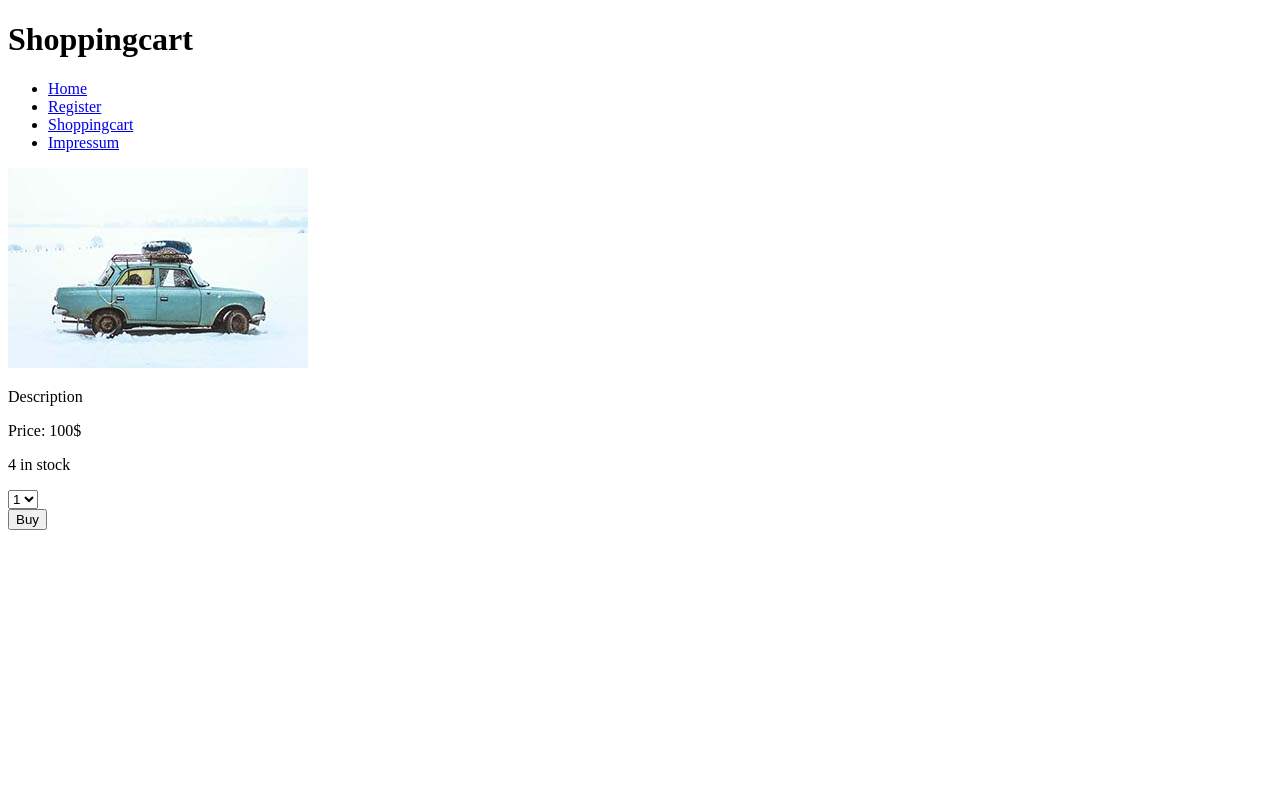
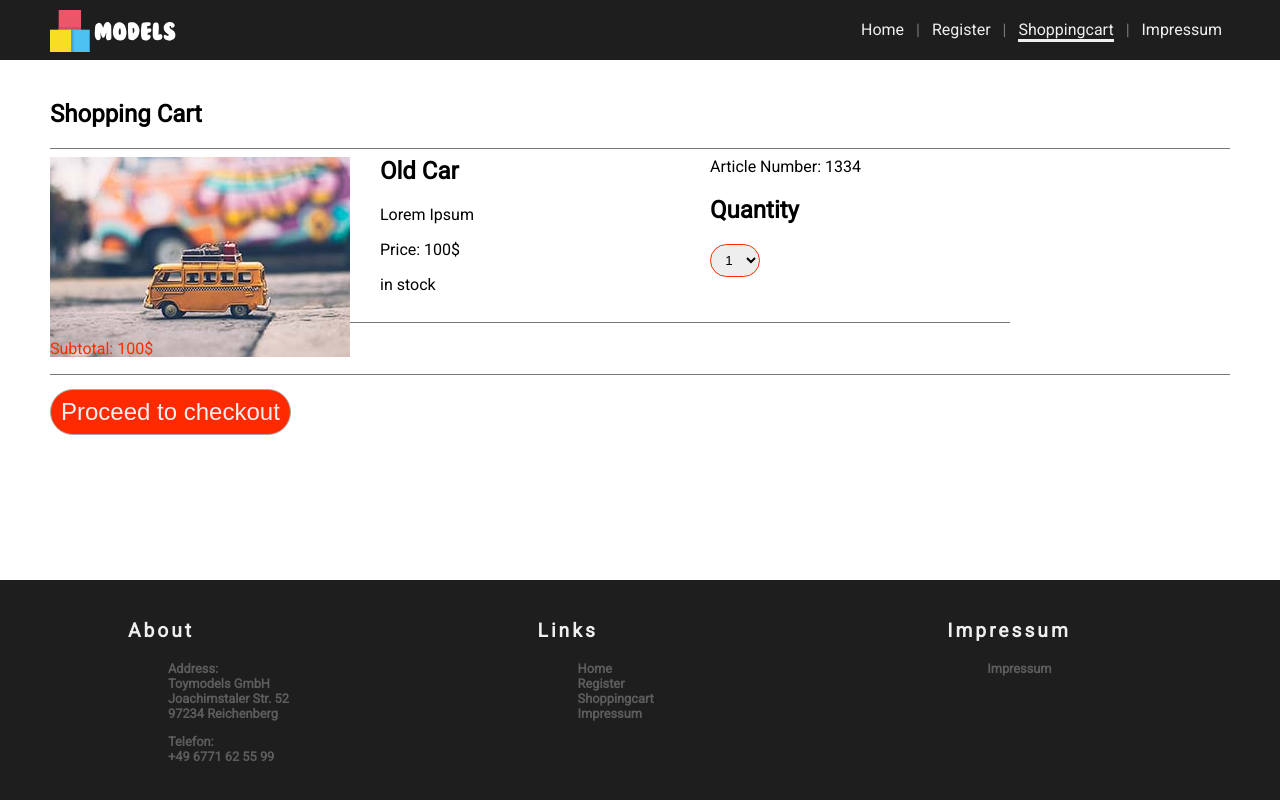
Before and after one commit to Domi71515/WebProg_Praktikum, a PHP site: page /shoppingcart_oldcar.html in a window 1280 px wide. Run offline with PHP 8.4, Linux system fonts and the light colour scheme.

Commit message:
ADD shoppingcart with article

```diff
--- a/htdocs/css/print.css
+++ b/htdocs/css/print.css
@@ -17,6 +17,10 @@ footer {
 
 img {
     page-break-inside: avoid;
+}
+
+#checkout {
+    display: none;
 }
 
 #searchfilter input[type="search"] {
--- a/htdocs/css/style.css
+++ b/htdocs/css/style.css
@@ -107,23 +107,6 @@ header h1 {
   font-size: 3rem;
 }
 
-/* BUY */
-#buy {
-  width: 100%;
-  height: 80px;
-  color: var(--main-text-color);
-  line-height: 80px;
-}
-
-#buy input[type="submit"] {
-  border-radius: 50vh;
-  padding: 8px 10px;
-  border: 1px solid #aaaaaa;
-  outline: none;
-  font-size: 1.5rem;
-}
-
-
 
 /* FILTER*/
 #searchfilter select {
@@ -209,6 +192,97 @@ header h1 {
 #searchfilter select:focus {
   border-radius: 0;
   border-color: var(--main-accent-color);
+}
+
+/* SHOPPINGCART */
+
+#shoppingcartElement {
+  border-top: var(--main-nav-color-line) 1px solid;
+  border-bottom: var(--main-nav-color-line) 1px solid;
+}
+
+#shoppingcartElement>article  {
+  display: inline-block;
+  flex-direction: flex-flow;
+  column-count: 3;
+  grid-template-columns: 1fr 1fr 1fr;
+  column-gap: 30px;
+  padding: 8px 0;
+  margin: auto;
+}
+
+#shoppingcartElement>article>.img {
+  grid-column-start: 1;
+  grid-column-end: 1;
+  margin: auto 0 auto 0;
+}
+
+#shoppingcartElement>article>.text {
+  grid-column-start: 2;
+  grid-column-end: 2;
+  text-align: left;
+  margin: auto 0 auto 0;
+}
+
+#shoppingcartElement>article>.quantity {
+  grid-column-start: 3;
+  grid-column-end: 3;
+  text-align: left;
+  margin: auto 0 auto 0;
+  display: block;
+}
+
+#subtotal {
+  color: var(--main-accent-color);
+}
+
+/* BUY */
+#checkout {
+  width: 100%;
+  height: 80px;
+  color: var(--main-text-color);
+  line-height: 80px;
+}
+
+#checkout input[type="submit"] {
+  border-radius: 50vh;
+  padding: 8px 10px;
+  border: 1px solid #aaaaaa;
+  outline: none;
+  font-size: 1.5rem;
+}
+
+/* SELECT QUANTITY*/
+#quantity select {
+  border-radius: 0;
+  border-radius: 50vh;
+  border: 1px solid #eeeeee;
+  background: #eeeeee;
+  padding: 7px 10px;
+  outline: none;
+  text-align: center;
+}
+
+#quantity select:focus {
+  border-radius: 0;
+  border-radius: 50vh;
+  border-color: var(--main-accent-color);
+}
+
+/* BUY ARTICLE*/
+#buyArticle {
+  width: 100%;
+  height: 80px;
+  color: var(--main-text-color);
+  line-height: 80px;
+}
+
+#buyArticle input[type="submit"] {
+  border-radius: 50vh;
+  padding: 8px 10px;
+  border: 1px solid #aaaaaa;
+  outline: none;
+  font-size: 1.5rem;
 }
 
 /* FOOTER */
--- a/htdocs/shoppingcart_oldcar.html
+++ b/htdocs/shoppingcart_oldcar.html
@@ -1,41 +1,114 @@
 <!DOCTYPE html>
-<html>
+<html lang="en">
+
 <head>
   <meta charset="UTF-8">
-    <title>shoppingcart</title>
+  <title>Toymodels GmbH - Shoppingcart</title>
+
+  <link href="https://fonts.googleapis.com/css?family=Roboto" rel="stylesheet">
+  <link rel="stylesheet" href="css/style.css" type="text/css" />
+  <link rel="stylesheet" href="css/mobile.css" type="text/css" media="(max-width: 1024px)" />
+  <link rel="stylesheet" href="css/print.css" type="text/css" media="print" />
+  <link rel="shortcut icon" href="favicon.ico">
 </head>
+
 <body>
-    <header>
-      <h1>Shoppingcart</h1>
-    </header>
 
-<!--    Navigation-->
+  <!-- Navigation -->
   <nav>
+    <a href="index.html">
+      <img src="img/Toymodel_Logo.svg" id="brand">
+    </a>
+    <section id="burgerMenu">
+      <img src="img/menu.png">
+    </section>
+    <ul>
+      <li><a href="index.html" alt="Home">Home</a></li>
+      <li>|</li>
+      <li><a href="register.html" alt="Register">Register</a></li>
+      <li>|</li>
+      <li><a href="#" alt="Shoppingcart" class="active">Shoppingcart</a></li>
+      <li>|</li>
+      <li><a href="impressum.html" alt="Impressum">Impressum</a></li>
+    </ul>
+  </nav>
+
+  <main>
+    <h2>Shopping Cart</h2>
+    <section id="shoppingcartElement">
+      <article>
+        <section class="img">
+            <img class="img" src="./img/img3.jpg">
+        </section>
+
+        <section class="text">
+          <h2>Old Car</h2>
+          <p>Lorem Ipsum</p>
+          <p>Price: 100$</p>
+          <p>in stock</p>
+          <p>Article Number: 1334</p>
+        </section>
+
+        <section id="quantity">
+          <h2>Quantity</h2>
+
+          <select autofocus name="quantity">
+            <option value="0">0</option>
+            <option selected="selected" value="1">1</option>
+            <option value="2">2</option>
+            <option value="3">3</option>
+            <option value="4">4</option>
+          </select>
+        </section>
+      </article>
+
+      <section id="subtotal">
+        <p>Subtotal: 100$</p>
+      </section>
+    </section>
+
+    <section id="checkout">
+      <!--    Form for submitting Buy action -->
+      <form method="post" action="buy.html">
+        <input type="submit" class="button" value="Proceed to checkout">
+      </form>
+    </section>
+
+  </main>
+
+  <!-- Footer -->
+  <footer>
+    <section class="flexbox">
+      <section id="about">
+        <h3>About</h3>
+        <ul>
+          <li>Address:</li>
+          <li>Toymodels GmbH</li>
+          <li>Joachimstaler Str. 52</li>
+          <li>97234 Reichenberg</li>
+        </ul>
+        <ul>
+          <li>Telefon:</li>
+          <li>+49 6771 62 55 99</li>
+        </ul>
+      </section>
+      <section id="links">
+        <h3>Links</h3>
         <ul>
           <li><a href="index.html" alt="Home">Home</a></li>
           <li><a href="register.html" alt="Register">Register</a></li>
           <li><a href="shoppingcart.html" alt="Shoppingcart">Shoppingcart</a></li>
           <li><a href="impressum.html" alt="Impressum">Impressum</a></li>
         </ul>
-    </nav>
-    <img src="./img/img2.jpg">
-	  <p>Description</p>
-	  <p>Price: 100$</p>
-	  <p>4 in stock</p>
-	   <section id="number">
-          <form action="index.html" method="get">
-            <select name="number">
-			        <option value="0">0</option>
-              <option selected="selected" value="1">1</option>
-              <option value="2">2</option>
-              <option value="3">3</option>
-              <option value="4">4</option>
-            </select>
-          </form>
       </section>
-<!--    Form for submitting Buy action -->
-    <form method="post" action="buy.html">
-      <input type="submit" value="Buy">
-    </form>
+      <section id="impressum">
+        <h3>Impressum</h3>
+        <ul>
+          <li><a href="impressum.html" alt="Impressum">Impressum</a></li>
+        </ul>
+      </section>
+    </section>
+  </footer>
 </body>
+
 </html>
```
Also changed, not shown: htdocs/shoppingcart.html (+10 -4 lines), htdocs/css/mobile.css (line endings or trailing spaces). Lines whose indentation alone changed are shown as unchanged.
